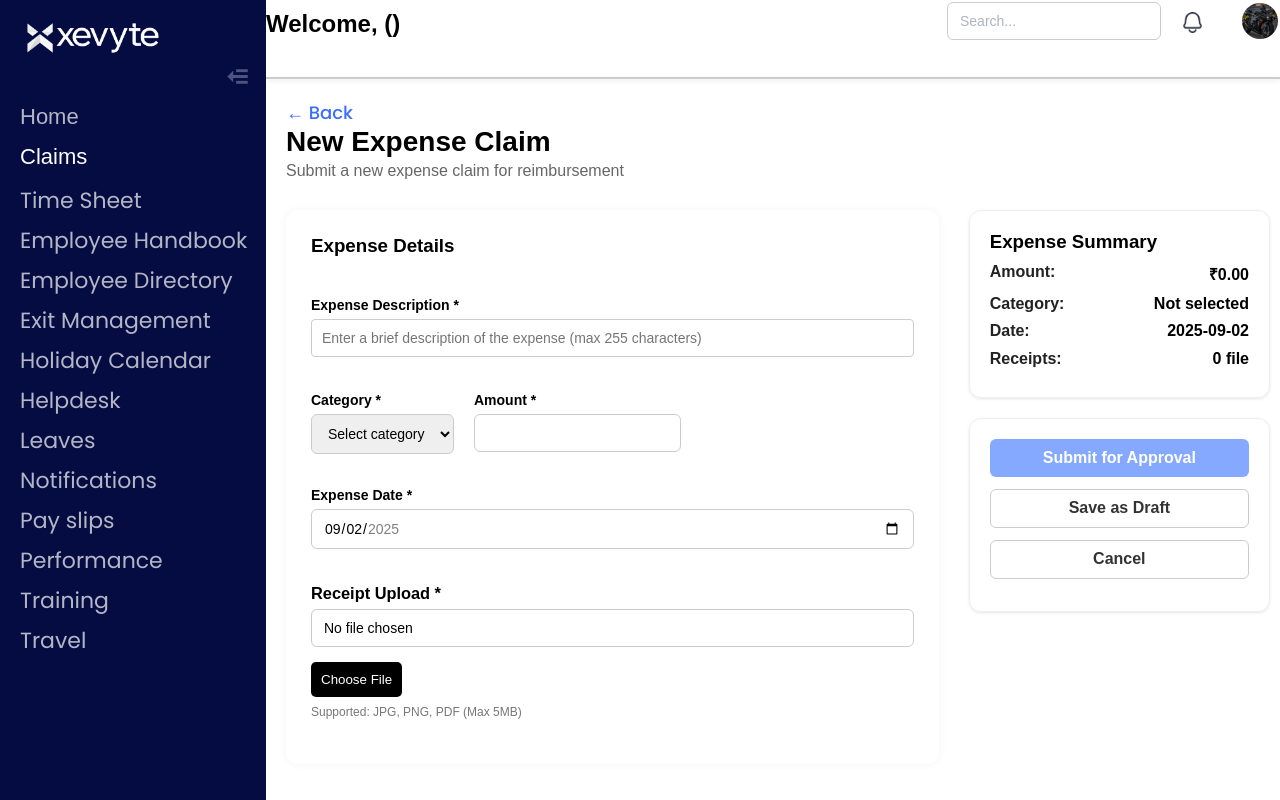
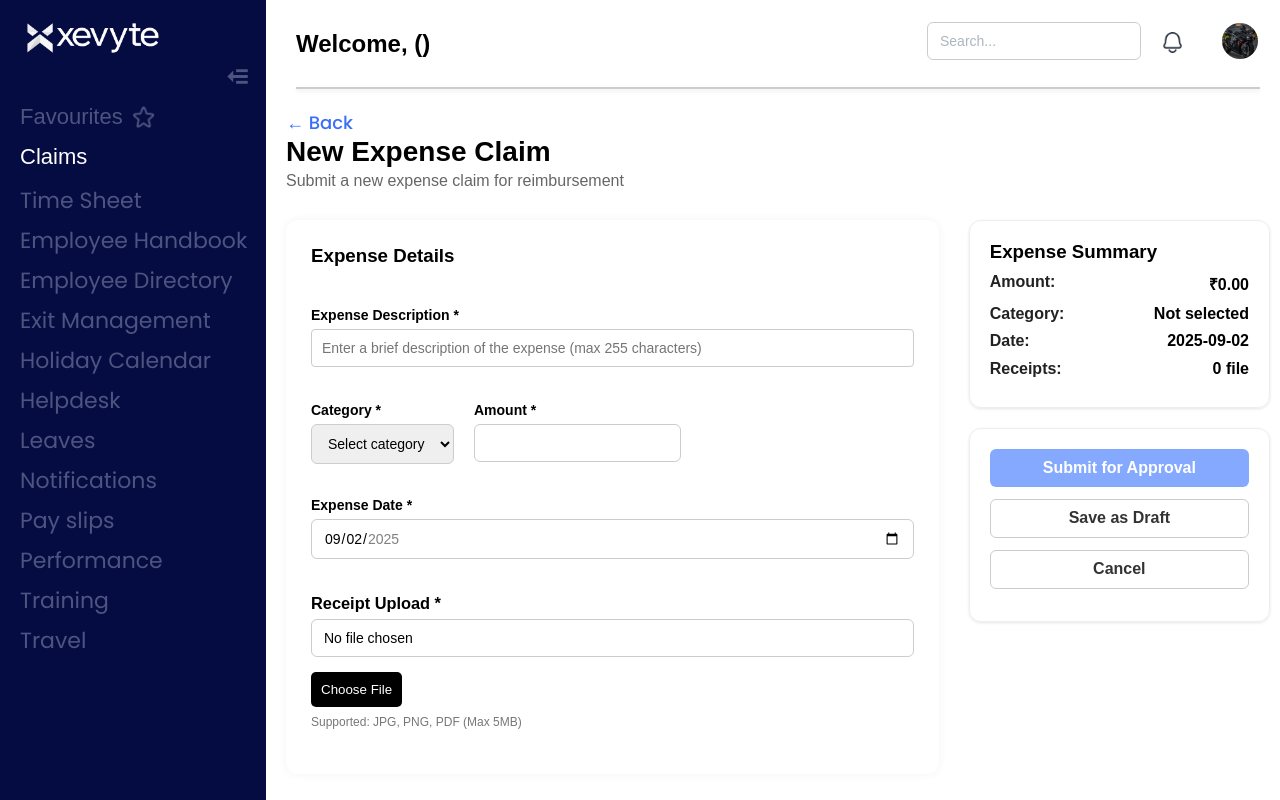
Before and after one commit to Admin-Xevyte/Xevyte_Connect, a React (Create React App) app in the folder employee-login-portal/: page /claims/new in a window 1280 px wide. Built offline with nearby package versions, Linux system fonts and the light colour scheme.

Commit message:
Update NewClaim.js

```diff
--- a/employee-login-portal/src/pages/NewClaim.js
+++ b/employee-login-portal/src/pages/NewClaim.js
@@ -10,7 +10,7 @@ function NewClaim() {
   const toggleSidebar = () => setIsCollapsed(!isCollapsed);
   const [searchTerm, setSearchTerm] = useState("");
   const [receiptPreviewUrl, setReceiptPreviewUrl] = useState(null);
-
+ const [profileOpen, setProfileOpen] = useState(false);
   const fileInputRef = useRef(null);
   const profileInputRef = useRef(null);
   const profileDropdownRef = useRef(null);
@@ -354,27 +354,29 @@ function NewClaim() {
           <>
             <img src={require("../assets/c6647346d2917cff706243bfdeacb83b413c72d1.png")} alt="logo" className="office-vng" />
             <img src={require("../assets/gg_move-left.png")} alt="collapse" className="toggle-btn" onClick={toggleSidebar} style={{ width: '35px', height: '35px', top: '76px', marginLeft: "200px" }} />
-             <h3>
-              <Link to="/dashboard" className="side" style={{ textDecoration: 'none', color: 'rgba(255, 255, 255, 0.7)'}}>
-                <span style={{ display: 'flex', alignItems: 'center', gap: '10px', color: 'rgba(255, 255, 255, 0.7)' }}>
-                  Home
-
+            <h3><Link to="/hom" className="hom" style={{ textDecoration: 'none' }}>
+              <span style={{ display: 'flex', alignItems: 'center', gap: '10px' }}>
+                Favourites
+                <img
+                  src={require("../assets/star4.png")}
+                  alt="office"
+                  style={{ width: '22px', height: '22px' }}
+                />
               </span>
-              </Link>
-            </h3>
+            </Link></h3>
             <h3><Link to="/home0" className="hom" style={{ textDecoration: 'none', color: 'white' }}>Claims</Link></h3>
-            <h3><Link to="/home1" className="side" style={{ textDecoration: 'none', color: 'rgba(255, 255, 255, 0.7)' }}>Time Sheet</Link></h3>
-            <h3><Link to="/home2" className="side" style={{ textDecoration: 'none', color: 'rgba(255, 255, 255, 0.7)' }}>Employee Handbook</Link></h3>
-            <h3><Link to="/home3" className="side" style={{ textDecoration: 'none', color: 'rgba(255, 255, 255, 0.7)' }}>Employee Directory</Link></h3>
-            <h3><Link to="/home4" className="side" style={{ textDecoration: 'none', color: 'rgba(255, 255, 255, 0.7)' }}>Exit Management</Link></h3>
-            <h3><Link to="/home5" className="side" style={{ textDecoration: 'none', color: 'rgba(255, 255, 255, 0.7)' }}>Holiday Calendar</Link></h3>
-            <h3><Link to="/home6" className="side" style={{ textDecoration: 'none', color: 'rgba(255, 255, 255, 0.7)' }}>Helpdesk</Link></h3>
-            <h3><Link to="/home7" className="side" style={{ textDecoration: 'none', color: 'rgba(255, 255, 255, 0.7)' }}>Leaves</Link></h3>
-            <h3><Link to="/home8" className="side" style={{ textDecoration: 'none', color: 'rgba(255, 255, 255, 0.7)' }}>Notifications</Link></h3>
-            <h3><Link to="/home9" className="side" style={{ textDecoration: 'none', color: 'rgba(255, 255, 255, 0.7)' }}>Pay slips</Link></h3>
-            <h3><Link to="/home10" className="side" style={{ textDecoration: 'none', color: 'rgba(255, 255, 255, 0.7)' }}>Performance</Link></h3>
-            <h3><Link to="/home11" className="side" style={{ textDecoration: 'none', color: 'rgba(255, 255, 255, 0.7)' }}>Training</Link></h3>
-            <h3><Link to="/home12" className="side" style={{ textDecoration: 'none', color: 'rgba(255, 255, 255, 0.7)' }}>Travel</Link></h3>
+            <h3><Link to="/home1" className="side" style={{ textDecoration: 'none' }}>Time Sheet</Link></h3>
+            <h3><Link to="/home2" className="side" style={{ textDecoration: 'none' }}>Employee Handbook</Link></h3>
+            <h3><Link to="/home3" className="side" style={{ textDecoration: 'none' }}>Employee Directory</Link></h3>
+            <h3><Link to="/home4" className="side" style={{ textDecoration: 'none' }}>Exit Management</Link></h3>
+            <h3><Link to="/home5" className="side" style={{ textDecoration: 'none' }}>Holiday Calendar</Link></h3>
+            <h3><Link to="/home6" className="side" style={{ textDecoration: 'none' }}>Helpdesk</Link></h3>
+            <h3><Link to="/home7" className="side" style={{ textDecoration: 'none' }}>Leaves</Link></h3>
+            <h3><Link to="/home8" className="side" style={{ textDecoration: 'none' }}>Notifications</Link></h3>
+            <h3><Link to="/home9" className="side" style={{ textDecoration: 'none' }}>Pay slips</Link></h3>
+            <h3><Link to="/home10" className="side" style={{ textDecoration: 'none' }}>Performance</Link></h3>
+            <h3><Link to="/home11" className="side" style={{ textDecoration: 'none' }}>Training</Link></h3>
+            <h3><Link to="/home12" className="side" style={{ textDecoration: 'none' }}>Travel</Link></h3>
           </>
         ) : (
           <div className="collapsed-wrapper">
@@ -385,10 +387,12 @@ function NewClaim() {
 
       <div className="main-area">
 
-        <div className="dashboard-header">
+        <div className="dashboard-header"   style={{
+    padding: '20px 20px 0px 40px ',
+    paddingLeft: '30px',
+  }}>
         <div className="top-header" style={{ display: 'flex', justifyContent: 'space-between', alignItems: 'center' }}>
           <h2>Welcome, {employeeName} ({employeeId})</h2>
-
           <div className="header-right" style={{ display: 'flex', alignItems: 'center', gap: '10px', position: 'relative' }}>
             <input
               type="text"
@@ -403,7 +407,6 @@ function NewClaim() {
               className="icon"
               style={{ cursor: 'pointer' }}
             />
-
             <div className="profile-wrapper" style={{ position: 'relative' }}>
               <img
                 src={profilePic}
@@ -412,7 +415,7 @@ function NewClaim() {
                 onClick={toggleProfileMenu}
                 style={{ cursor: 'pointer', width: '40px', height: '40px', borderRadius: '50%', objectFit: 'cover' }}
               />
-                {isProfileMenuOpen && (
+              {profileOpen && (
                 <div
                   ref={profileDropdownRef}
                   className="profile-dropdown"
@@ -427,38 +430,10 @@ function NewClaim() {
                     width: '150px',
                   }}
                 >
-                    <button
-                      onClick={handleEditProfile}
-                      style={{
-                        display: 'block',
-                        width: '100%',
-                        padding: '10px',
-                        background: 'none',
-                        border: 'none',
-                        textAlign: 'left',
-                        cursor: 'pointer',
-                        borderBottom: '1px solid #eee',
-                      }}
-                    >
-                      Edit Profile
-                    </button>
-                    <button
-                      onClick={handleLogout}
-                      style={{
-                        display: 'block',
-                        width: '100%',
-                        padding: '10px',
-                        background: 'none',
-                        border: 'none',
-                        textAlign: 'left',
-                        cursor: 'pointer',
-                      }}
-                    >
-                      Logout
-                    </button>
+                  <button onClick={handleEditProfile} style={{ padding: '10px', width: '100%', border: 'none', background: 'none', textAlign: 'left', borderBottom: '1px solid #eee' }}>Edit Profile</button>
+                  <button onClick={handleLogout} style={{ padding: '10px', width: '100%', border: 'none', background: 'none', textAlign: 'left' }}>Logout</button>
                 </div>
               )}
-
               {successMessage && (
                 <div style={{
                   position: 'absolute',
@@ -477,19 +452,18 @@ function NewClaim() {
                   {successMessage}
                 </div>
               )}
-              </div>
-
               <input
                 type="file"
-                ref={profileInputRef}
+                ref={fileInputRef}
                 accept="image/*"
                 style={{ display: 'none' }}
                 onChange={handleImageChange}
               />
             </div>
           </div>
+        </div>
+<hr className="divider-line" style={{ marginTop: "10px" }} />
 
-          <hr className="divider-line" />
         </div>
 
         <div className="new-claim-wrapper">
```
Lines whose indentation alone changed are shown as unchanged.
